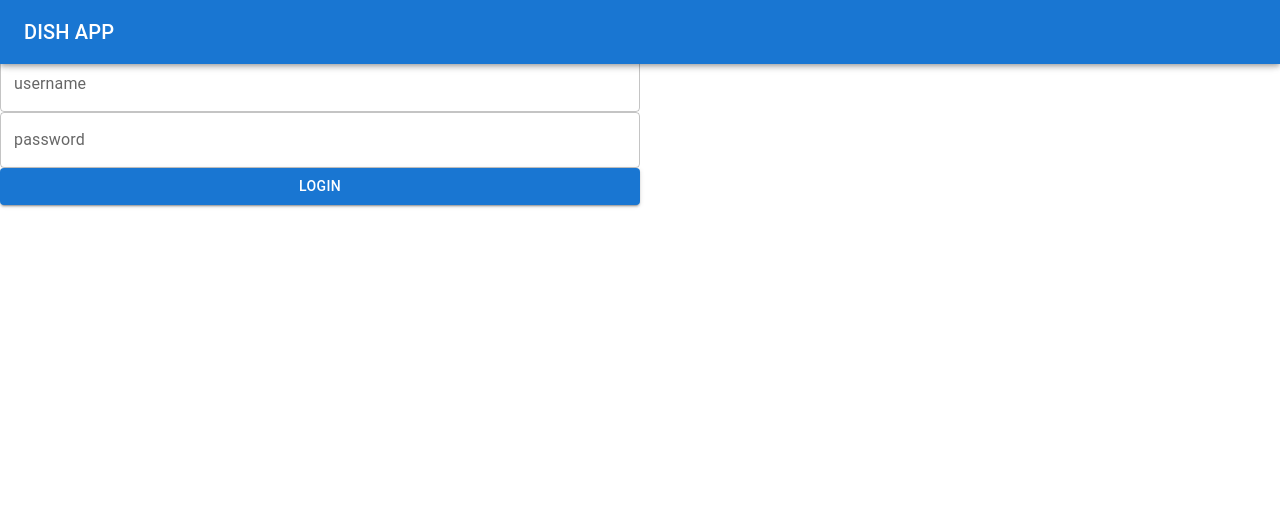
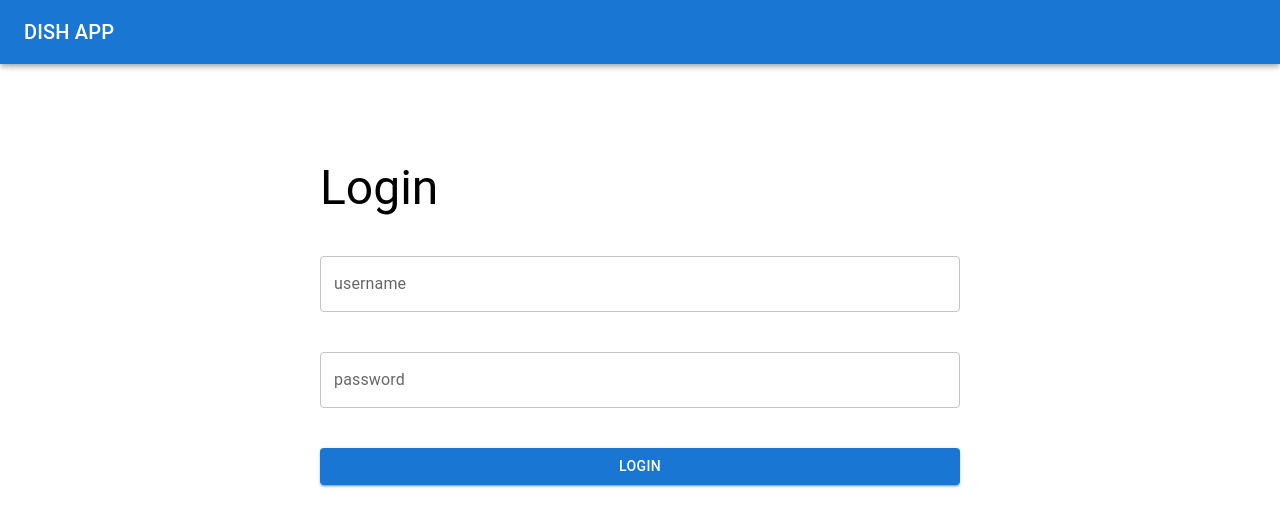
Before and after one commit to nagarjun73/react-dishpoll, a React (Create React App) app: page / in a window 1280 px wide. Shown: the top 526 px of the page. Built offline with nearby package versions, Linux system fonts and the light colour scheme; no server answers.

Commit message:
added user votes in tanking list

```diff
--- a/package.json
+++ b/package.json
@@ -11,8 +11,10 @@
     "@testing-library/react": "^13.4.0",
     "@testing-library/user-event": "^13.5.0",
     "axios": "^1.6.2",
+    "lodash": "^4.17.21",
     "react": "^18.2.0",
     "react-dom": "^18.2.0",
+    "react-hot-toast": "^2.4.1",
     "react-router-dom": "^6.20.1",
     "react-scripts": "5.0.1",
     "web-vitals": "^2.1.4"
--- a/src/App.js
+++ b/src/App.js
@@ -4,7 +4,7 @@ import { useReducer, createContext, useEffect } from 'react';
 import LoginContainer from './components/login/LoginContainer'
 import MainAppContainer from './components/MainApp/MainAppContainer';
 import Navbar from './components/Navbar.js'
-import DisheRankingContainer from './components/MainApp/DisheRanking/DisheRankingContainer.js'
+import DisheRankingContainer from './components/MainApp/DishRanking/DishRankingContainer.js'
 
 import axios from 'axios';
 
--- a/src/components/MainApp/DishList/DishList.js
+++ b/src/components/MainApp/DishList/DishList.js
@@ -1,4 +1,4 @@
-import { Box, Grid, Typography, Button } from "@mui/material"
+import { Box, Grid, Typography, Button, Stack } from "@mui/material"
 import { DishesContext } from "../../../App"
 import { useContext } from "react"
 import DishListItem from "./DishListItem"
@@ -40,10 +40,12 @@ const DishList = (props) => {
   }
 
   return (
-    <Box>
-      <Typography variant="h2">Dish List </Typography>
-      <Button variant="contained" onClick={voteSubmitHandle}>Submit</Button>
-      <Grid container spacing={2}>
+    <Box paddingTop="10vh">
+      <Stack direction="row" justifyContent="space-around" padding="20px">
+        <Typography variant="h3">Dish List </Typography>
+        <Button variant="contained" onClick={voteSubmitHandle}>Submit</Button>
+      </Stack>
+      <Grid container spacing={2} paddingX="20px">
         {dishes.dishesList.map((ele) => {
           return <DishListItem key={ele.id} dish={ele} />
         })}
--- a/src/components/login/LoginContainer.js
+++ b/src/components/login/LoginContainer.js
@@ -2,49 +2,74 @@ import { Box, Typography, TextField, Button, Stack } from "@mui/material"
 import { useState, useContext } from "react"
 import { UserContext } from "../../App"
 import { useNavigate } from 'react-router-dom'
-import { DishesContext } from '../../App'
+import _ from 'lodash'
+import toast, { Toaster } from 'react-hot-toast';
 
 const LoginContainer = (props) => {
   const [formData, setFormData] = useState({ username: '', password: '' })
+  const [formError, setFormError] = useState({})
   const { user, userDispatch } = useContext(UserContext)
-  const { dishes, disheDispatch } = useContext(DishesContext)
   const navigate = useNavigate()
-  console.log(user, "userr")
+
+  const errors = {}
+
+  const runValidaion = () => {
+    if (formData.username.trim().length === 0) {
+      errors.username = "username should not be Empty."
+    }
+
+    if (formData.password.trim().length === 0) {
+      errors.password = "password should not be Empty"
+    }
+  }
 
   const loginHandleFunction = (e) => {
     e.preventDefault()
 
+    //validation check
+    runValidaion()
+
+    console.log(_.isEmpty(errors), "errr");
+
+    if (_.isEmpty(errors)) {
+      //check user present
       const foundUser = user.users.find((ele) => {
         return ele.username == formData.username
       })
-
       if (foundUser) {
+        //Verifying password
         if (foundUser.password === formData.password) {
-        console.log("user logged in");
+          toast.success("user logged in");
+          //setting logged in user
           userDispatch({ type: "LOG_IN", payload: foundUser })
           localStorage.setItem('loggedUser', JSON.stringify(foundUser))
+          //redirecting to result page
           navigate('/main')
         } else {
-        console.log("incorrect password")
+          toast.error("incorrect password")
         }
       } else {
-      console.log("user not found");
+        toast.error("user not found")
+      }
+    } else {
+      setFormError(errors)
     }
   }
 
   return (
-    <Box>
+    <Box paddingTop="20vh" >
+      <Toaster />
+      <Box component="form" sx={{ display: "flex", justifyContent: "center" }} onSubmit={loginHandleFunction}>
+        <Stack justifyContent='center' width="50vw" spacing={5}>
           <Typography variant="h3">Login</Typography>
-      <Box component="form" onSubmit={loginHandleFunction}>
-        <Stack justifyContent='center' width="50vw">
           <TextField
             label="username"
             variant="outlined"
             type='text'
             value={formData.username}
             onChange={(e) => setFormData({ ...formData, username: e.target.value })}
-            // error={errors.email && true}
-            // helperText={.errors.email}
+            error={formError.username && true}
+            helperText={formError.username}
             sx={{ backgroundColor: "white" }} />
 
           <TextField
@@ -53,8 +78,8 @@ const LoginContainer = (props) => {
             type='password'
             value={formData.password}
             onChange={(e) => setFormData({ ...formData, password: e.target.value })}
-            // error={email && true}
-            // helperText={email}
+            error={formError.password && true}
+            helperText={formError.password}
             sx={{ backgroundColor: "white" }} />
 
           <Button type="submit" variant="contained">Login</Button>
```
Also changed, not shown: src/components/MainApp/DishRanking/DishRankingContainer.js (renamed from src/components/MainApp/DisheRanking/DisheRankingContainer.js), src/components/MainApp/DishRanking/DishRankingList.js (renamed from src/components/MainApp/DisheRanking/DishRankingList.js), src/components/MainApp/DishRanking/DishRankingListItem.js (renamed from src/components/MainApp/DisheRanking/DishRankingListItem.js), 1 other file (tests, documents, lock files or other folders). Lines whose indentation alone changed are shown as unchanged.
